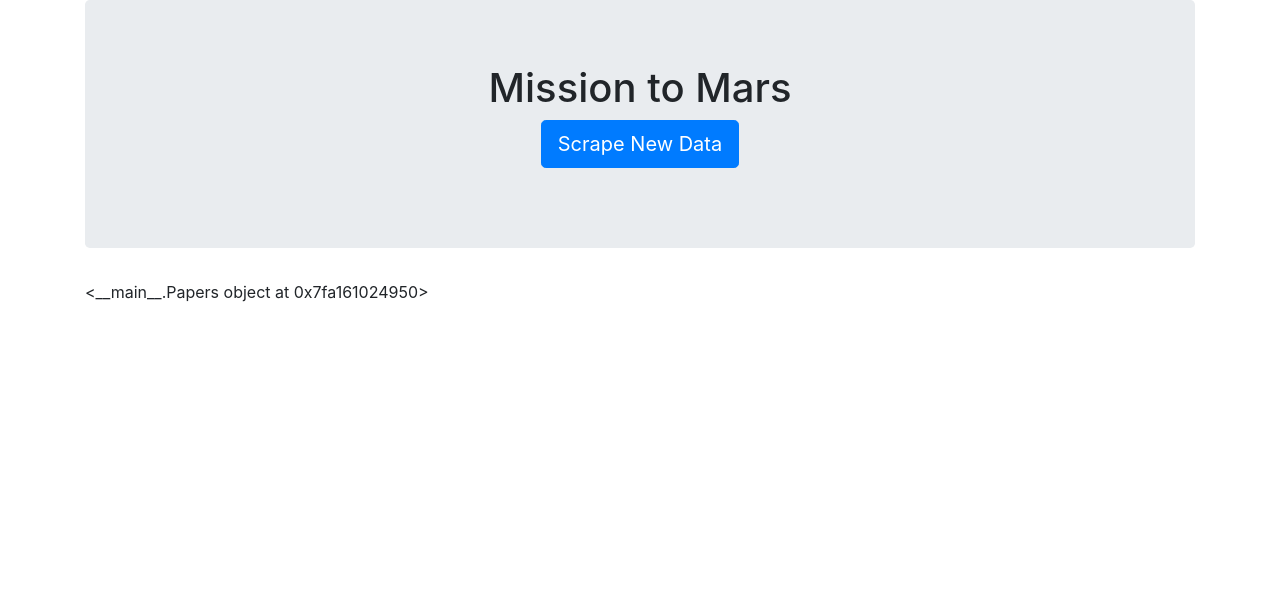
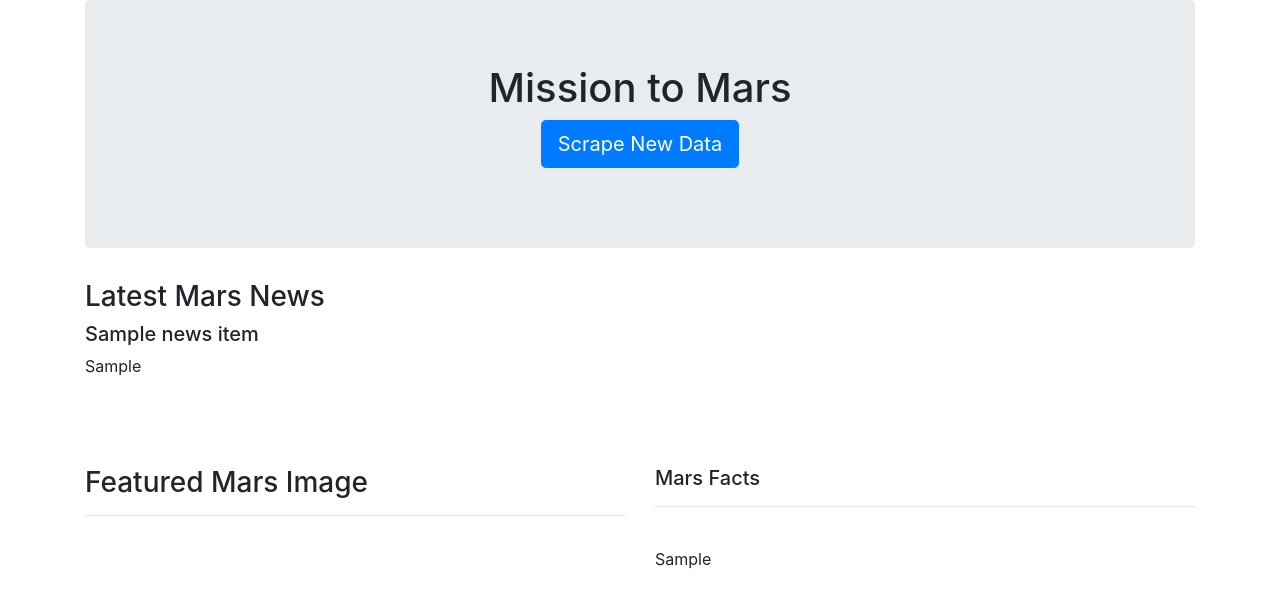
Before and after one commit to asligh/web-scraping-challenge, a Flask app: page / in a window 1280 px wide. Shown: the top 608 px of the page. Run offline with Flask 2, Linux system fonts and the light colour scheme; a database or web service that is not in the repository returns one stand-in record (values such as "Sample title"); some libraries are stand-ins or nearby versions.

Commit message:
planet fact table

```diff
--- a/app.py
+++ b/app.py
@@ -18,14 +18,16 @@ mongo = PyMongo(app, uri=f"mongodb://localhost:27017/{mongo_database_name}")
 #root route
 @app.route("/")
 def index():
-    mars_facts = mongo.db.mars_facts
+    mars_facts = mongo.db.mars_facts.find_one()
     return render_template("index.html", mars_facts=mars_facts)
 
 @app.route("/scrape")
 def scraper():
     mars_facts     = mongo.db.mars_facts
     mars_fact_data = sm.scrape()
-    mars_facts.update({}, mars_fact_data, upsert=True)
+    #mars_facts.update({}, mars_fact_data, upsert=True)
+    #mars_facts.update({}, {"hi":"ashley"}, upsert=True)
+    mars_facts.update_many({}, {"$set": mars_fact_data}, upsert=True)
     return redirect("/", code=302)
 
 if __name__ == "__main__":
--- a/scrape_mars.py
+++ b/scrape_mars.py
@@ -52,6 +52,8 @@ def scrape_red_planet():
 
         break #only take first news item
 
+    browser.quit()
+
 def scrape_mars_images():
 
     executable_path = {'executable_path': ChromeDriverManager().install()}
@@ -68,6 +70,9 @@ def scrape_mars_images():
     featured_image_url = [mars_images_url + img_target_url]
 
     mars_facts["featured_image"] = featured_image_url
+
+    browser.quit()
+
 
 def scrape_planet_facts():
 
@@ -136,7 +141,9 @@ def scrape_planet_facts():
                                                 show_dimensions=False,
                                                 notebook=False )
 
-    mars_facts["mars_facts"] = [planet_facts_html]
+    mars_facts["planet_facts"] = [planet_facts_html]
+
+    browser.quit()
 
 def scrape_mars_hemispheres():
 
@@ -178,5 +185,7 @@ def scrape_mars_hemispheres():
 
     mars_facts["mars_images"] = hemisphere_image_urls
 
-#My function to call scrape as a test
+    browser.quit()
+
+#Test
 #scrape()
--- /dev/null
+++ b/static/styles/styles.css
@@ -0,0 +1,31 @@
+table
+{
+    width: 400px;
+    text-align: left;
+}
+
+tr
+{
+    text-align: left;
+}
+
+thead
+{
+    text-align: left;
+}
+
+th
+{
+    text-align:left;
+}
+
+td
+{
+    text-align:left;
+    height: 50px;
+}
+
+tr:nth-child(even)
+{
+    background-color: #f2f2f2;
+}
--- a/templates/index.html
+++ b/templates/index.html
@@ -11,6 +11,7 @@
   <title>Mission to Mars</title>
 
   <!-- Bootstrap CSS -->
+  <link rel= "stylesheet" type= "text/css" href= "{{ url_for('static',filename='styles/styles.css') }}">
   <link rel="stylesheet" href="https://maxcdn.bootstrapcdn.com/bootstrap/4.0.0/css/bootstrap.min.css" integrity="sha384-Gn5384xqQ1aoWXA+058RXPxPg6fy4IWvTNh0E263XmFcJlSAwiGgFAW/dAiS6JXm" crossorigin="anonymous">
 </head>
 
@@ -22,13 +23,41 @@
       <p><a class="btn btn-primary btn-lg" href="/scrape" role="button">Scrape New Data</a></p>
     </div>
 
-    <!-- Phone Listings -->
-    <div class="row" id="craiglist-listings">
+    <div class="row">
       <div class="col-md-12">
-          <p> {{mars_facts}}</p>
+          <h3>Latest Mars News</h3>
+            {% for news_item in mars_facts.featured_news %}
+            <h5>{{ news_item.news_title }}</h5>
+            <p>{{ news_item.news_paragraph }}</p>
+            {% endfor %}
       </div>
     </div>
 
+    <div class="row">
+      <div class="col-md-6 col-sm-3 justify-content-md-left">
+          <br><br><br>
+          <h3>Featured Mars Image</h3>
+          <hr> <br>
+
+          {% for featured_mars_image in mars_facts.featured_image %}
+
+          <!-- <img src="{{featured_mars_image}}" class="rounded float-left"> -->
+
+          {% endfor %}
+
+          <br/>
+      </div>
+
+
+      <div class="col-md-6 col-sm-3 justify-content-right">
+        <br><br><br>
+        <h5>Mars Facts</h5>
+        <hr> <br>
+
+        {{ mars_facts.planet_facts[0] | safe }}
+
+        <br/>
+    </div>
   </div>
 
     <!-- jQuery first, then Popper.js, then Bootstrap JS -->
```
Also changed, not shown: JSON.txt (deleted, +0 -37 lines), Images/JSON.png (added), Images/MongoData.png (added).
